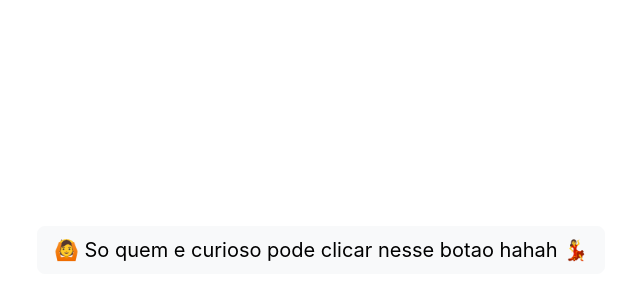
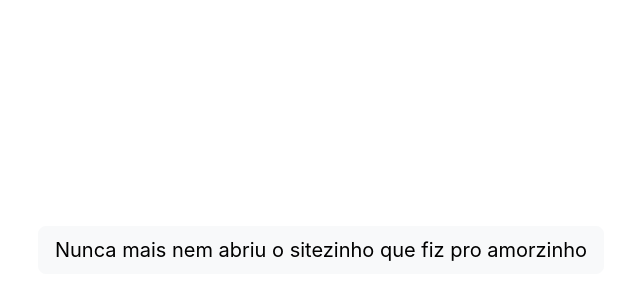
Before and after one commit to imbianchi/carolinda, a Next.js app: page / in a window 1280 px wide. Shown: the part 150-450 px from the top of the page, without its empty margins (319-959 px from the left). Built offline with nearby package versions, Linux system fonts and the light colour scheme.

Commit message:
Update index.js

```diff
--- a/pages/index.js
+++ b/pages/index.js
@@ -16,7 +16,7 @@ export default function Home() {
           className='btn btn-lg btn-light'
           onClick={() => window.location.href = 'https://imbianchi.github.io/carolinda/love-ya'}
         >
-          🙆  So quem e curioso pode clicar nesse botao hahah 💃
+          Nunca mais nem abriu o sitezinho que fiz pro amorzinho
         </button>
       </main>
     </div>
```
